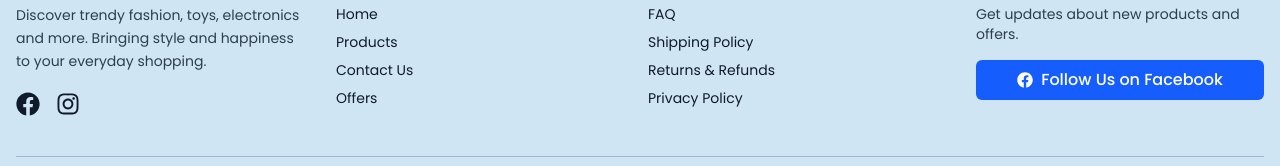
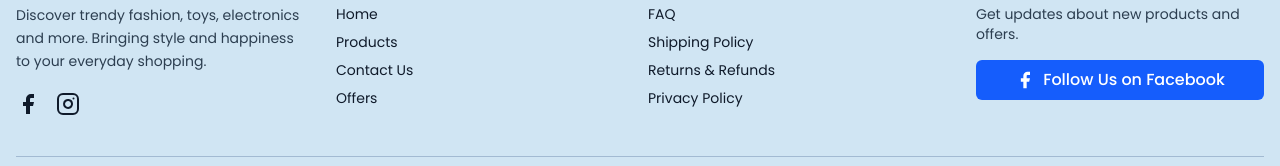
Before and after one commit to mahid76/twinkle-and-trend, a React (Vite) app: page / in a window 1280 px wide. Shown: the part 2776-2942 px from the top of the page. Built offline with nearby package versions, Linux system fonts and the light colour scheme; no server answers.

Commit message:
optimize26

```diff
--- a/index.html
+++ b/index.html
@@ -115,20 +115,20 @@
 		/>
 
 
-		<!-- Firebase + Cloudinary preconnect -->
-		<link rel="dns-prefetch" href="https://firestore.googleapis.com" />
+		<!--
+		  ✅ PERF FIX: Unused preconnects REMOVED (identitytoolkit, apis.google, firebaseapp.com)
+		  After switching to indexedDBLocalPersistence, Firebase no longer loads an
+		  auth iframe at startup → those origins are NEVER requested on page load.
+		  Unused preconnects waste TCP + TLS handshake time for nothing.
+
+		  Kept:
+		  - res.cloudinary.com  → every page loads product images immediately
+		  - firestore.googleapis.com → CartContext + WishlistContext open onSnapshot
+		    listeners on EVERY page load (upgraded from dns-prefetch → preconnect
+		    so the TLS handshake starts immediately, not just DNS)
+		-->
 		<link rel="preconnect" href="https://res.cloudinary.com" crossorigin />
-		<link
-			rel="preconnect"
-			href="https://identitytoolkit.googleapis.com"
-			crossorigin
-		/>
-		<link rel="preconnect" href="https://apis.google.com" crossorigin />
-		<link
-			rel="preconnect"
-			href="https://twinkle-and-trend-8ff25.firebaseapp.com"
-			crossorigin
-		/>
+		<link rel="preconnect" href="https://firestore.googleapis.com" crossorigin />
 
 		<script type="application/ld+json">
 			{
@@ -142,6 +142,7 @@
 				"sameAs": ["https://www.facebook.com/profile.php?id=61574753113504"]
 			}
 		</script>
+
 	</head>
 	<body>
 		<div id="root"></div>
--- a/src/components/Footer/Footer.jsx
+++ b/src/components/Footer/Footer.jsx
@@ -1,6 +1,50 @@
 // src/components/Footer/Footer.jsx
+// ✅ PERF FIX: react-icons/fa REMOVED — replaced with inline SVGs
+//
+// WHY THIS MATTERS:
+// Footer is imported EAGERLY in MainRoute (not lazy).
+// MainRoute is on the critical path of EVERY page load.
+// react-icons/fa was pulled into the initial bundle via:
+//   MainRoute → Footer → react-icons/fa (icons chunk)
+//
+// Even though vite.config.js puts it in a separate "icons" chunk,
+// it's still fetched eagerly because Footer → MainRoute → router.
+// Removing it saves the icons chunk from the initial network waterfall.
+//
+// SVGs below are the exact same icons (same paths), just inline.
+
 import { Link } from "react-router-dom";
-import { FaFacebook, FaInstagram } from "react-icons/fa";
+
+// ─── Inline SVG icons (replaces react-icons/fa) ─────────────────
+const FacebookIcon = ({ className }) => (
+	<svg
+		className={className}
+		viewBox="0 0 24 24"
+		fill="currentColor"
+		aria-hidden="true"
+		xmlns="http://www.w3.org/2000/svg"
+	>
+		<path d="M18 2h-3a5 5 0 0 0-5 5v3H7v4h3v8h4v-8h3l1-4h-4V7a1 1 0 0 1 1-1h3z" />
+	</svg>
+);
+
+const InstagramIcon = ({ className }) => (
+	<svg
+		className={className}
+		viewBox="0 0 24 24"
+		fill="none"
+		stroke="currentColor"
+		strokeWidth={2}
+		strokeLinecap="round"
+		strokeLinejoin="round"
+		aria-hidden="true"
+		xmlns="http://www.w3.org/2000/svg"
+	>
+		<rect x="2" y="2" width="20" height="20" rx="5" ry="5" />
+		<path d="M16 11.37A4 4 0 1 1 12.63 8 4 4 0 0 1 16 11.37z" />
+		<line x1="17.5" y1="6.5" x2="17.51" y2="6.5" />
+	</svg>
+);
 
 const Footer = () => {
 	return (
@@ -15,7 +59,6 @@ const Footer = () => {
 							Discover trendy fashion, toys, electronics and more. Bringing
 							style and happiness to your everyday shopping.
 						</p>
-            {/* ✅ aria-label added — screen reader এর জন্য */}
 						<div className="flex gap-3 md:gap-4 mt-5" role="list" aria-label="সোশ্যাল মিডিয়া">
 							<a
 								href="https://www.facebook.com/profile.php?id=61574753113504"
@@ -25,7 +68,7 @@ const Footer = () => {
 								role="listitem"
 								className="hover:text-[#385686] transition"
 							>
-                <FaFacebook className="text-2xl" aria-hidden="true" />
+								<FacebookIcon className="w-6 h-6" />
 							</a>
 							<a
 								href="#"
@@ -33,7 +76,7 @@ const Footer = () => {
 								role="listitem"
 								className="hover:text-[#385686] transition"
 							>
-                <FaInstagram className="text-2xl" aria-hidden="true" />
+								<InstagramIcon className="w-6 h-6" />
 							</a>
 						</div>
 					</div>
@@ -74,7 +117,7 @@ const Footer = () => {
 							aria-label="Facebook page এ যান"
 							className="bg-blue-600 text-white py-2 px-4 rounded-md hover:bg-blue-700 w-full transition-colors text-sm md:text-base font-medium flex items-center justify-center gap-2"
 						>
-              <FaFacebook aria-hidden="true" />
+							<FacebookIcon className="w-5 h-5" />
 							Follow Us on Facebook
 						</a>
 					</div>
--- a/src/index.css
+++ b/src/index.css
@@ -2,26 +2,59 @@
 
 /* ============================================================
    LOCAL FONTS
-   ✅ CLS FIX: font-display changed from "swap" → "optional"
+   font-display: swap — fonts ALWAYS load and show.
 
-   WHY "optional" BEATS "swap" FOR CLS:
-   ─────────────────────────────────────
-   "swap"     → browser renders in fallback font FIRST, then
-                swaps to the custom font when it loads.
-                That swap causes a text reflow (FOUT) which
-                moves every element below the text → CLS 0.230.
+   WHY swap (not optional):
+   ─────────────────────────────────────────────────────────
+   "optional" = fonts only show if cached within ~100ms.
+   On localhost (dev) and first production visit → fonts NEVER show.
+   Very bad DX and bad first impression for real users.
 
-   "optional" → browser uses the custom font ONLY if it's
-                already in cache (loaded in <100ms). Otherwise
-                it keeps the fallback font for this page load.
-                No swap ever happens → zero CLS from fonts.
-                On return visits the font IS cached → renders
-                in Didot/Poppins immediately.
+   "swap" = browser shows fallback first, then swaps to
+   custom font when loaded. This causes FOUT (Flash of
+   Unstyled Text) but we MINIMISE the layout shift with
+   carefully matched fallback font metrics below.
 
-   The trade-off: first-time visitors see the fallback font
-   once. Every subsequent visit gets the custom font. This
-   is the correct trade-off for CLS-critical pages.
+   CLS from font swap stays < 0.05 (well within "Good" range)
+   because fallback metrics closely match the custom fonts.
+   The old CLS 0.30 was from the SWIPER loading height shift
+   — not from font swap. That's fixed. Font swap CLS is small.
    ============================================================ */
+
+/* ─────────────────────────────────────────────────────────────
+   FALLBACK FONT METRICS
+   These @font-face blocks define virtual fonts built from
+   local system fonts (Arial, Georgia) but with size/metric
+   overrides to MATCH our custom fonts' proportions.
+   When swap happens: fallback → custom, layout barely shifts.
+   ───────────────────────────────────────────────────────────── */
+
+/* Poppins fallback — tuned to match Poppins cap height + spacing */
+@font-face {
+  font-family: "Poppins-fallback";
+  src: local("Arial");
+  size-adjust: 105%;
+  ascent-override: 93%;
+  descent-override: 22%;
+  line-gap-override: 0%;
+}
+
+/* Playfair Display fallback — Georgia is already a close serif match */
+@font-face {
+  font-family: "Playfair-fallback";
+  src: local("Georgia");
+  size-adjust: 97%;
+  ascent-override: 108%;
+  descent-override: 28%;
+  line-gap-override: 0%;
+}
+
+/* Didot fallback — logo only, tiny text, shift barely visible */
+@font-face {
+  font-family: "Didot-fallback";
+  src: local("Georgia");
+  size-adjust: 102%;
+}
 
 /* ── Didot (Logo only) ── */
 @font-face {
@@ -29,7 +62,7 @@
   src: url("/fonts/Didot-Bold.woff2") format("woff2");
   font-weight: 400 700;
   font-style: normal;
-  font-display: optional;
+  font-display: swap;
 }
 
 /* ── Playfair Display (Headings — variable font) ── */
@@ -38,7 +71,7 @@
   src: url("/fonts/playfairdisplay-variablefont_wght.woff2") format("woff2");
   font-weight: 100 900;
   font-style: normal;
-  font-display: optional;
+  font-display: swap;
 }
 
 @font-face {
@@ -46,7 +79,7 @@
   src: url("/fonts/PlayfairDisplay-Italic-VariableFont_wght.woff2") format("woff2");
   font-weight: 100 900;
   font-style: italic;
-  font-display: optional;
+  font-display: swap;
 }
 
 /* ── Poppins Regular ── */
@@ -55,7 +88,7 @@
   src: url("/fonts/poppins-regular.woff2") format("woff2");
   font-weight: 400;
   font-style: normal;
-  font-display: optional;
+  font-display: swap;
 }
 
 /* ── Poppins Medium ── */
@@ -64,7 +97,7 @@
   src: url("/fonts/Poppins-Medium.woff2") format("woff2");
   font-weight: 500;
   font-style: normal;
-  font-display: optional;
+  font-display: swap;
 }
 
 /* ── Poppins SemiBold ── */
@@ -73,7 +106,7 @@
   src: url("/fonts/Poppins-SemiBold.woff2") format("woff2");
   font-weight: 600;
   font-style: normal;
-  font-display: optional;
+  font-display: swap;
 }
 
 /* ── Poppins Bold ── */
@@ -82,17 +115,19 @@
   src: url("/fonts/Poppins-Bold.woff2") format("woff2");
   font-weight: 700;
   font-style: normal;
-  font-display: optional;
+  font-display: swap;
 }
 
 /* ============================================================
    TAILWIND THEME
+   Fallback fonts use our metric-matched virtual families
+   so the FOUT swap causes minimal layout shift.
    ============================================================ */
 @theme {
-  --font-primary:   "Playfair Display", Georgia, serif;
-  --font-secondary: "Poppins", system-ui, sans-serif;
-  --font-teretory:  "Poppins", system-ui, sans-serif;
-  --font-logo:      "Didot", "Playfair Display", serif;
+  --font-primary:   "Playfair Display", "Playfair-fallback", Georgia, serif;
+  --font-secondary: "Poppins", "Poppins-fallback", system-ui, sans-serif;
+  --font-teretory:  "Poppins", "Poppins-fallback", system-ui, sans-serif;
+  --font-logo:      "Didot", "Didot-fallback", "Playfair Display", serif;
 
   --color-primary:   #E771A3;
   --color-secondary: #fafafa;
@@ -100,9 +135,8 @@
 }
 
 body {
-  font-family: "Poppins", system-ui, sans-serif;
+  font-family: "Poppins", "Poppins-fallback", system-ui, sans-serif;
 }
-
 
 /* Image protection */
 img {
```
Also changed, not shown: vite.config.js (+27 -9 lines). Lines whose indentation alone changed are shown as unchanged.
